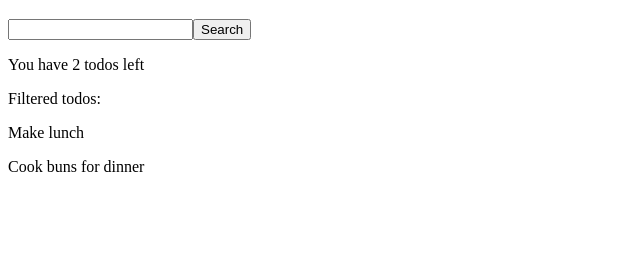
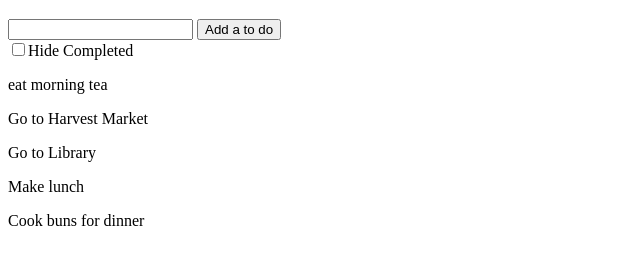
Before and after one commit to plee61/myJsWebCamp, a plain HTML site: page todo-app/index.html in a window 1280 px wide. Shown: the part 61-326 px from the top of the page, without its empty margins (0-640 px from the left). Drawn offline with Linux system fonts and the light colour scheme.

Commit message:
chapter 7 checkboxes challenge

```diff
--- a/todo-app/index.html
+++ b/todo-app/index.html
@@ -3,10 +3,17 @@
     <head></head>
     <body>
         <h1>Todos</h1>
-        <input id='search-input' type='text'><button>Search</button>
+        <form id='todo-form'>
+            <input name='newTodo' type='text'>
+            <button>Add a to do</button><br>
+            <label>
+                <input type='checkbox' id='hideCb'>Hide Completed
+            </label>
+        </form>
+
         <p id='todoleft'></p>
-        <p>Filtered todos:</p>
+
         <div id='todos-div'></div>
-        <script src="todo-input-challenge.js"></script>
+        <script src="todo-checkboxes-challenge.js"></script>
     </body>
 </html>
--- /dev/null
+++ b/todo-app/todo-checkboxes-challenge.js
@@ -0,0 +1,33 @@
+const todos = [
+    {text:'eat morning tea', completed:true},
+    {text:'Go to Harvest Market', completed:true},
+    {text:'Go to Library', completed: true},
+    {text:'Make lunch', completed: false},
+    {text:'Cook buns for dinner',completed: false}
+    ]
+const displayTodos = function(todos, hide){
+    document.querySelector('#todos-div').innerHTML=''
+    todos.forEach(function (todo) {
+        if ((!hide) || (hide && !todo.completed)){
+            const p = document.createElement('p')
+            p.textContent = todo.text
+            document.querySelector('#todos-div').appendChild (p)
+        }
+      })
+}
+const addTodo = function (todos, newTodo){
+    todos.push({text:newTodo,completed:false})
+    const p = document.createElement('p')
+    p.textContent = newTodo
+    document.querySelector('#todos-div').appendChild (p)
+}
+displayTodos(todos)
+document.querySelector('#todo-form').addEventListener('submit',function(e){
+    e.preventDefault()
+    addTodo(todos,e.target.elements.newTodo.value)
+    e.target.elements.newTodo.value = ''
+})
+document.querySelector('#hideCb').addEventListener('change',function(e){
+    displayTodos(todos,e.target.checked)
+}
+)
```
Also changed, not shown: todo-app/todo-form-challenge.js (added, +26 -0 lines).
